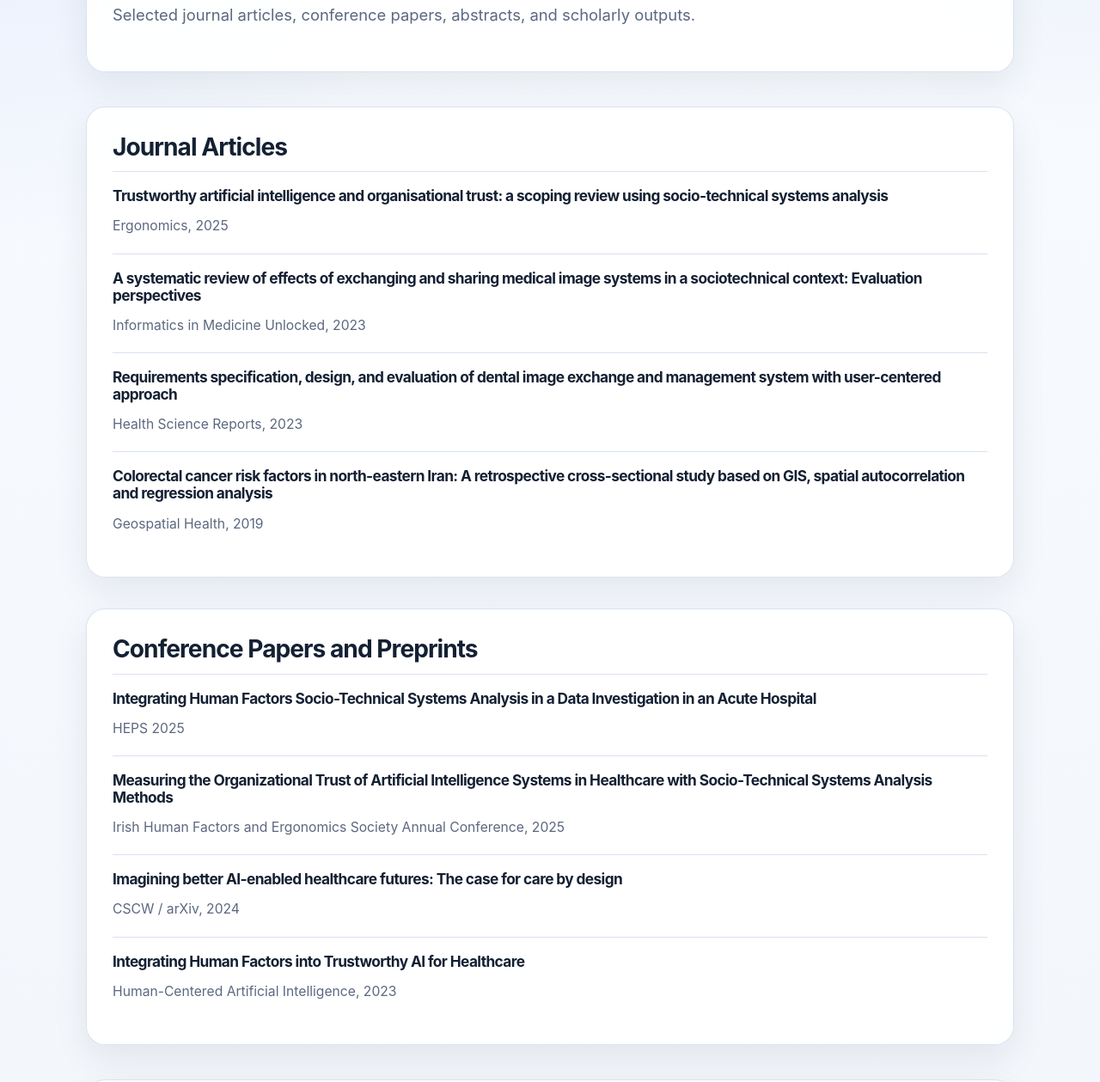
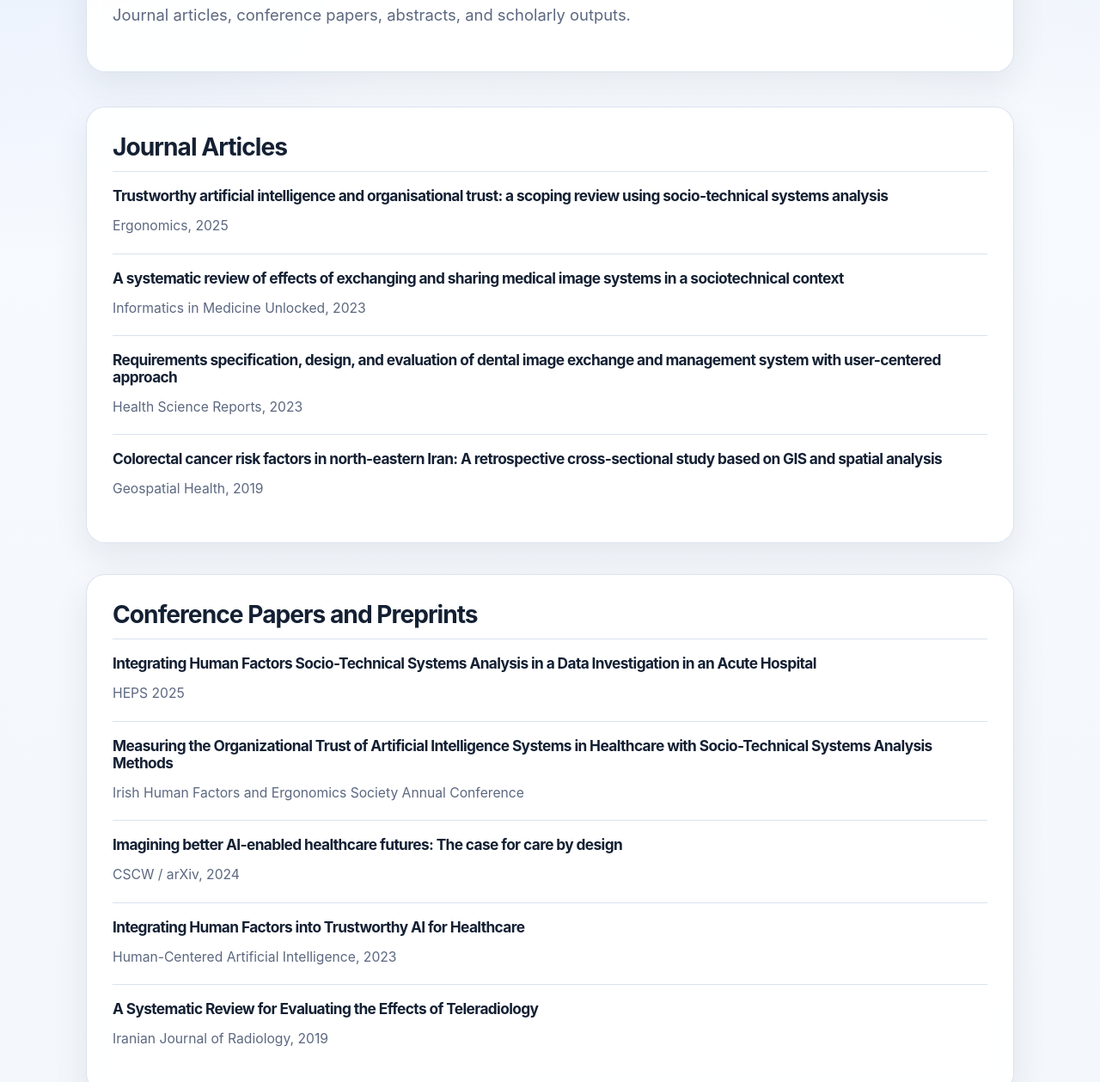
Before and after one commit to sajjadkarimian/sajjadkarimian.github.io, a plain HTML site: page publications.html in a window 1280 px wide. Shown: the part 296-1555 px from the top of the page at 86% size. Drawn offline with Linux system fonts and the light colour scheme.

Commit message:
Update publications.html

```diff
--- a/publications.html
+++ b/publications.html
@@ -6,16 +6,17 @@
   <title>Publications | Sajjad Karimian</title>
   <link rel="stylesheet" href="styles/main.css">
 </head>
+
 <body>
 <header class="nav">
   <div class="container nav-inner">
     <a class="brand" href="index.html">Sajjad Karimian</a>
     <nav class="nav-links">
       <a href="index.html">Home</a>
-      <a href="research.html">Research</a>
+      <a href="projects.html">Projects</a>
+      <a href="experience.html">Experience</a>
       <a href="publications.html">Publications</a>
-      <a href="experience.html">Experience</a>
-      <a href="files/Sajjad_Karimian_CV.pdf" target="_blank">CV</a>
+      <a href="contact.html">Contact</a>
     </nav>
   </div>
 </header>
@@ -25,7 +26,7 @@
     <div class="container card section-card">
       <div class="eyebrow">Publications</div>
       <h1>Publications</h1>
-      <p class="subtitle">Selected journal articles, conference papers, abstracts, and scholarly outputs.</p>
+      <p class="subtitle">Journal articles, conference papers, abstracts, and scholarly outputs.</p>
     </div>
   </section>
 
@@ -39,7 +40,7 @@
       </div>
 
       <div class="pub">
-        <h3><a href="https://doi.org/10.1016/j.imu.2023.101214" target="_blank">A systematic review of effects of exchanging and sharing medical image systems in a sociotechnical context: Evaluation perspectives</a></h3>
+        <h3><a href="https://doi.org/10.1016/j.imu.2023.101214" target="_blank">A systematic review of effects of exchanging and sharing medical image systems in a sociotechnical context</a></h3>
         <div class="pub-meta">Informatics in Medicine Unlocked, 2023</div>
       </div>
 
@@ -49,7 +50,7 @@
       </div>
 
       <div class="pub">
-        <h3>Colorectal cancer risk factors in north-eastern Iran: A retrospective cross-sectional study based on GIS, spatial autocorrelation and regression analysis</h3>
+        <h3>Colorectal cancer risk factors in north-eastern Iran: A retrospective cross-sectional study based on GIS and spatial analysis</h3>
         <div class="pub-meta">Geospatial Health, 2019</div>
       </div>
     </div>
@@ -66,7 +67,7 @@
 
       <div class="pub">
         <h3>Measuring the Organizational Trust of Artificial Intelligence Systems in Healthcare with Socio-Technical Systems Analysis Methods</h3>
-        <div class="pub-meta">Irish Human Factors and Ergonomics Society Annual Conference, 2025</div>
+        <div class="pub-meta">Irish Human Factors and Ergonomics Society Annual Conference</div>
       </div>
 
       <div class="pub">
@@ -77,6 +78,11 @@
       <div class="pub">
         <h3>Integrating Human Factors into Trustworthy AI for Healthcare</h3>
         <div class="pub-meta">Human-Centered Artificial Intelligence, 2023</div>
+      </div>
+
+      <div class="pub">
+        <h3>A Systematic Review for Evaluating the Effects of Teleradiology</h3>
+        <div class="pub-meta">Iranian Journal of Radiology, 2019</div>
       </div>
     </div>
   </section>
```
